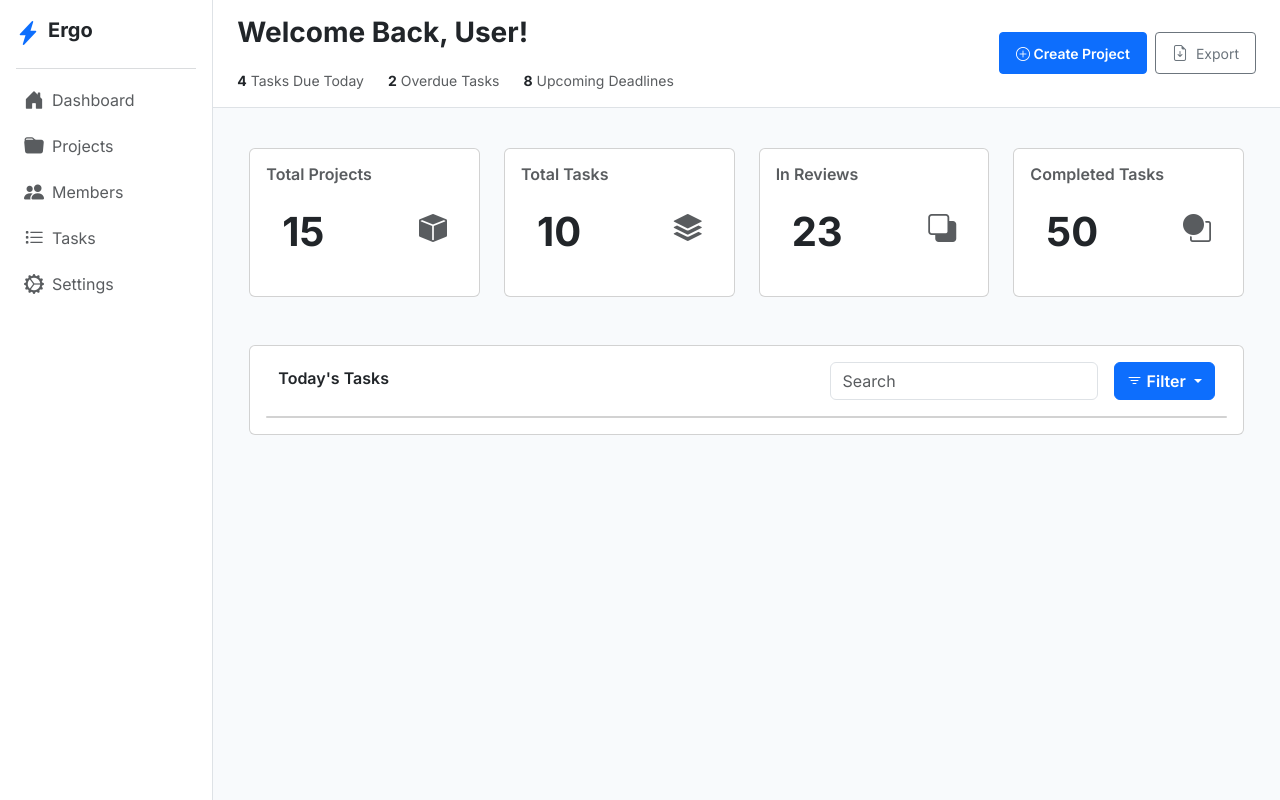
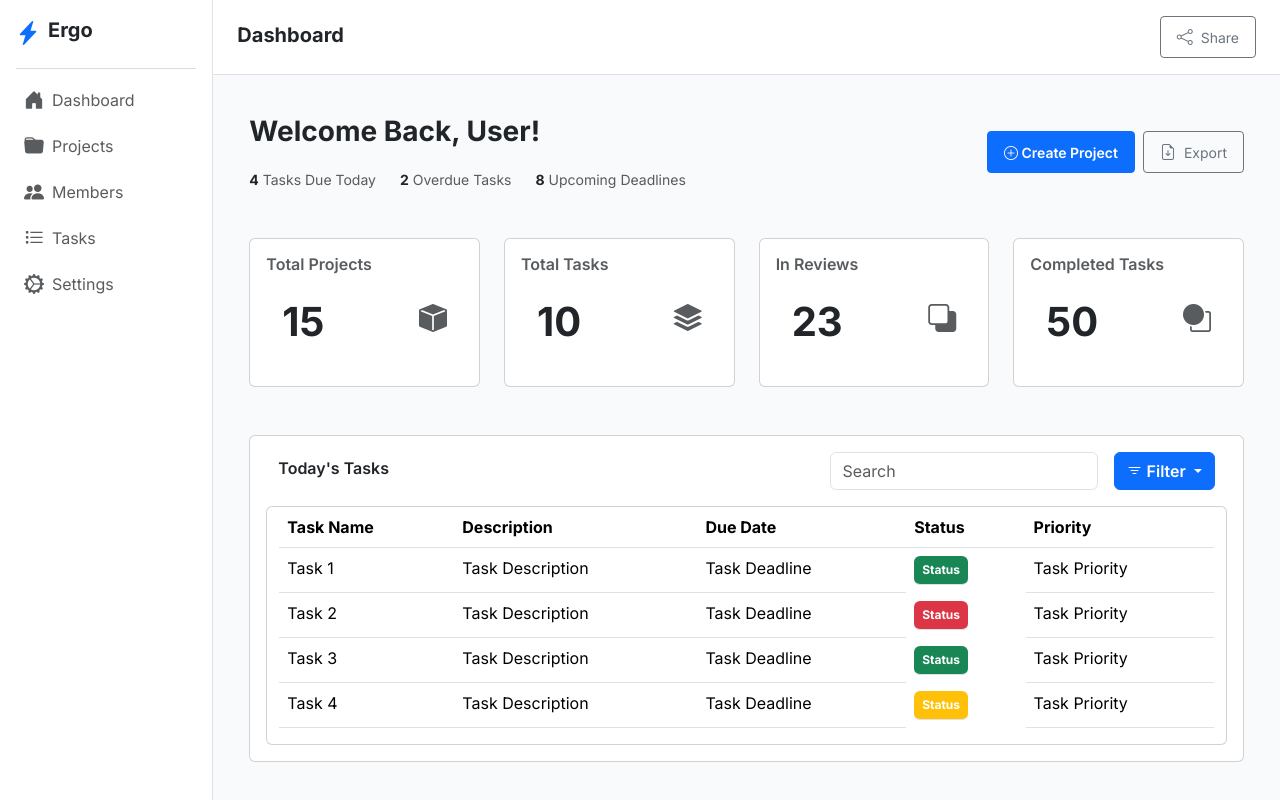
Before and after one commit to rocksoncodes/Ergo-Project-Manager, an Angular app in the folder ergo_frontend/: page /home/dashboard in a window 1280 px wide. Built offline with nearby package versions, Linux system fonts and the light colour scheme.

Commit message:
feat(Dashboard): add task overview list and change header layout

```diff
--- a/ergo_frontend/src/app/features/home/components/dashboard/dashboard.html
+++ b/ergo_frontend/src/app/features/home/components/dashboard/dashboard.html
@@ -1,5 +1,32 @@
 <div class="vh-100 mt-lg-3">
 	<div class="container-fluid">
+		<!--    -->
+    <div class="d-flex justify-content-between align-items-center mb-lg-5">
+      <!--::begin Welcome message and summary statistics -->
+      <div class="d-flex flex-column gap-3">
+        <h3 class="fw-bold mb-1">Welcome Back, User!</h3>
+        <div class="d-flex gap-4 small text-muted">
+          <span><strong class="text-dark">4</strong> Tasks Due Today</span>
+          <span><strong class="text-dark">2</strong> Overdue Tasks</span>
+          <span><strong class="text-dark">8</strong> Upcoming Deadlines</span>
+        </div>
+      </div>
+      <!--::end Welcome message and summary statistics -->
+
+      <!--::begin Action buttons -->
+      <div class="d-flex gap-2">
+        <button class="btn btn-primary btn-sm px-3 py-2 fw-semibold">
+          <i class="bi-plus-circle"></i>
+          Create Project
+        </button>
+        <button class="btn btn-outline-secondary btn-sm px-3 py-2 d-flex align-items-center gap-2">
+          <i class="bi bi-file-earmark-arrow-down fs-6"></i>
+          Export
+        </button>
+      </div>
+      <!--::end Action buttons -->
+    </div>
+		<!--    -->
 		<div class="row mb-5">
 			<!--::begin Total Projects Card     -->
 			<div class="col">
@@ -76,8 +103,50 @@
 			</div>
 			<div class="card">
 				<div class="card-body p-0">
+					<table class="table">
+						<thead>
+							<tr>
+								<th scope="col">Task Name</th>
+								<th scope="col">Description</th>
+								<th scope="col">Due Date</th>
+								<th scope="col">Status</th>
+								<th scope="col">Priority</th>
+							</tr>
+						</thead>
+						<tbody>
+							<tr>
+								<td>Task 1</td>
+								<td>Task Description</td>
+								<td>Task Deadline</td>
+								<td class="badge text-bg-success m-2">Status</td>
+								<td>Task Priority</td>
+							</tr>
+							<tr>
+								<td>Task 2</td>
+								<td>Task Description</td>
+								<td>Task Deadline</td>
+								<td class="badge text-bg-danger m-2">Status</td>
+								<td>Task Priority</td>
+							</tr>
+							<tr>
+								<td>Task 3</td>
+								<td>Task Description</td>
+								<td>Task Deadline</td>
+								<td class="badge text-bg-success m-2">Status</td>
+								<td>Task Priority</td>
+							</tr>
+							<tr>
+								<td>Task 4</td>
+								<td>Task Description</td>
+								<td>Task Deadline</td>
+								<td class="badge text-bg-warning m-2 text-white">Status</td>
+								<td>Task Priority</td>
+							</tr>
+						</tbody>
+					</table>
 				</div>
 			</div>
 			<!--    ::end Task List component-->
 		</div>
 	</div>
+</div>
--- a/ergo_frontend/src/app/features/home/components/header/header.html
+++ b/ergo_frontend/src/app/features/home/components/header/header.html
@@ -1,25 +1,16 @@
 <header class="px-4 py-3 bg-white border-bottom">
   <div class="d-flex justify-content-between align-items-center">
     <!--::begin Welcome message and summary statistics -->
-    <div class="d-flex flex-column gap-3">
-      <h3 class="fw-bold mb-1">Welcome Back, User!</h3>
-      <div class="d-flex gap-4 small text-muted">
-        <span><strong class="text-dark">4</strong> Tasks Due Today</span>
-        <span><strong class="text-dark">2</strong> Overdue Tasks</span>
-        <span><strong class="text-dark">8</strong> Upcoming Deadlines</span>
-      </div>
+    <div class="d-flex gap-3">
+      <h5 class="fw-bold mb-1">Dashboard</h5>
     </div>
     <!--::end Welcome message and summary statistics -->
 
     <!--::begin Action buttons -->
     <div class="d-flex gap-2">
-      <button class="btn btn-primary btn-sm px-3 py-2 fw-semibold">
-        <i class="bi-plus-circle"></i>
-        Create Project
-      </button>
       <button class="btn btn-outline-secondary btn-sm px-3 py-2 d-flex align-items-center gap-2">
-        <i class="bi bi-file-earmark-arrow-down fs-6"></i>
-        Export
+        <i class="bi bi-share fs-6"></i>
+        Share
       </button>
     </div>
     <!--::end Action buttons -->
```
Lines whose indentation alone changed are shown as unchanged.
